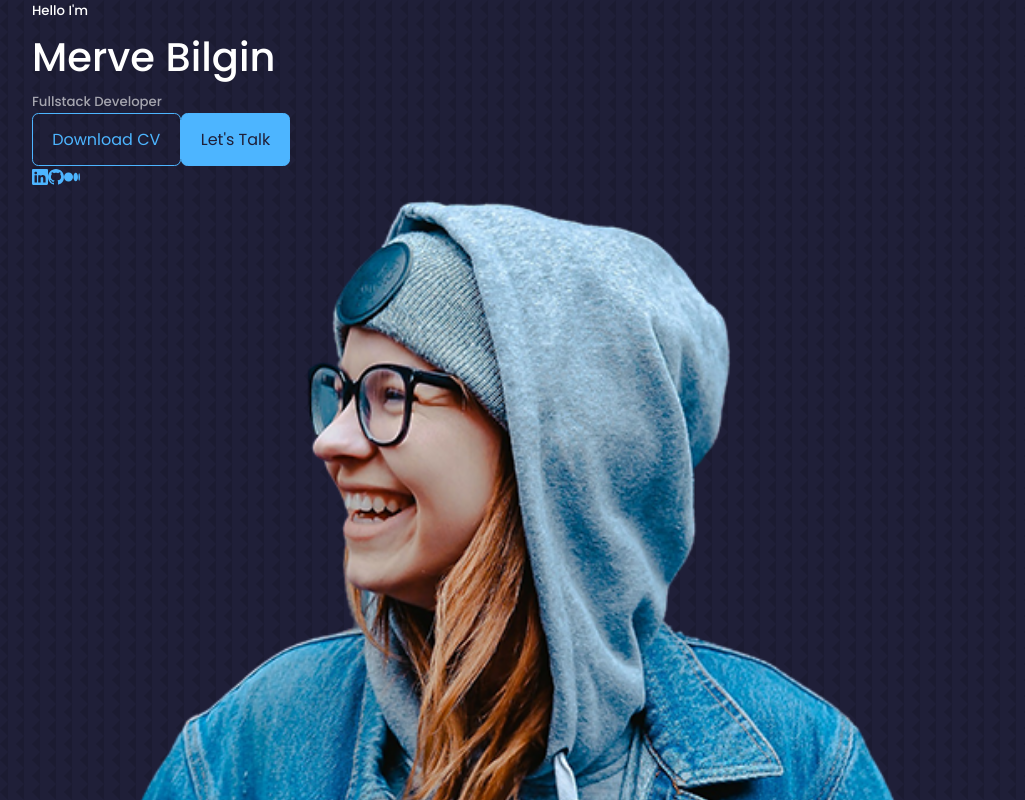
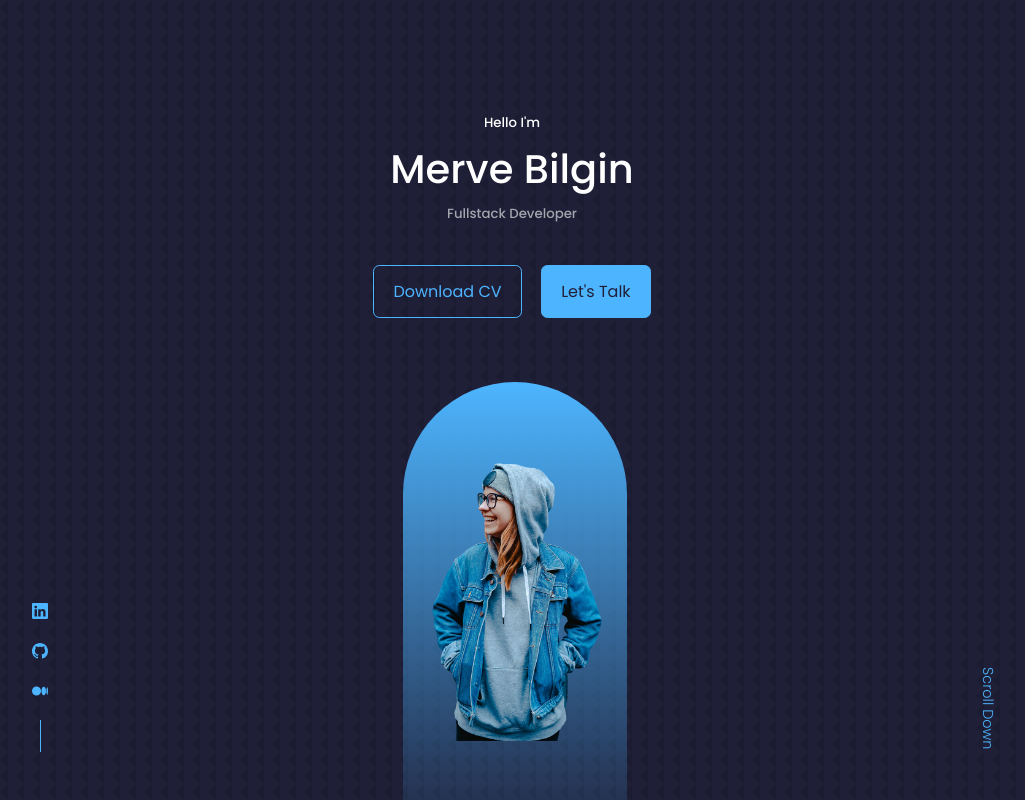
Before and after one commit to mervebilgin/PersonalWebsite, a React (Create React App) app: page / in a window 1280 px wide. Shown: the top 800 px of the page, without its empty margins (128-1153 px from the left). Built offline with nearby package versions, Linux system fonts and the light colour scheme.

Commit message:
Edit header component css

```diff
--- a/src/components/header/header.css
+++ b/src/components/header/header.css
@@ -0,0 +1,63 @@
+header {
+    height: 100vh;
+    padding-top: 7rem;
+    overflow: hidden;
+}
+
+.header_container {
+    text-align: center;
+    height: 100%;
+    position: relative;
+}
+
+/* ********* CTA ************ */
+.cta {
+    margin-top: 2.5rem;
+    display: flex;
+    gap: 1.2rem;
+    justify-content: center;
+}
+
+/* ********* HEADER SOCIALS  ************ */
+.header_socials {
+    display: flex;
+    flex-direction: column;
+    align-items: center;
+    gap: 0.8rem;
+    position: absolute;
+    left: 0;
+    bottom: 3rem;
+}
+
+ .header_socials::after {
+    content: "";
+    width: 1px;
+    height: 2rem;
+    background: var(--color-primary);
+ }
+
+ /* ********* ME  ************ */
+ .me {
+    background: linear-gradient(var(--color-primary), transparent);
+    width: 14rem;
+    height: 30rem;
+    position: absolute;
+    left: calc(57% - 11rem);
+    margin-top: 4rem;
+    border-radius: 12rem 12rem 0 0;
+    overflow: hidden;
+    padding: 5rem 1.5rem 1.5rem 1.5rem;
+
+ }
+
+  /* ********* Scroll Down  ************ */
+  .scroll_down {
+    position: absolute;
+    right: -2.3rem;
+    bottom: 5rem;
+    transform: rotate(90deg);
+    font-weight: 300;
+    font-size: 0.9rem;
+  }
+
+    /* ********* Scroll Down  ************ */
```
